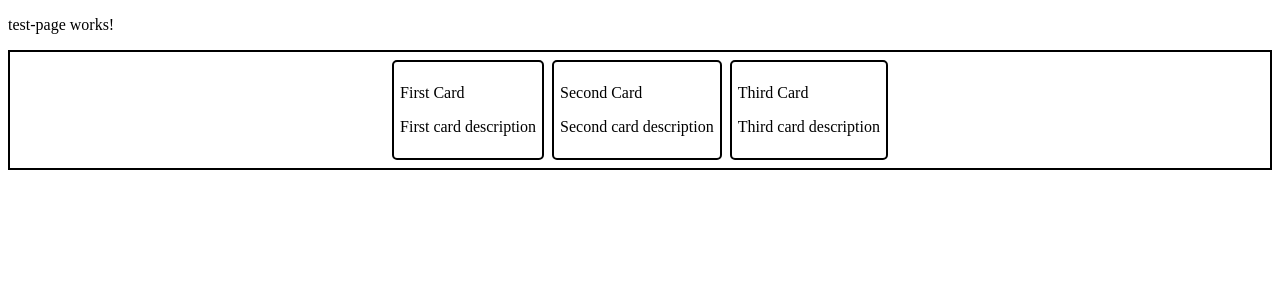
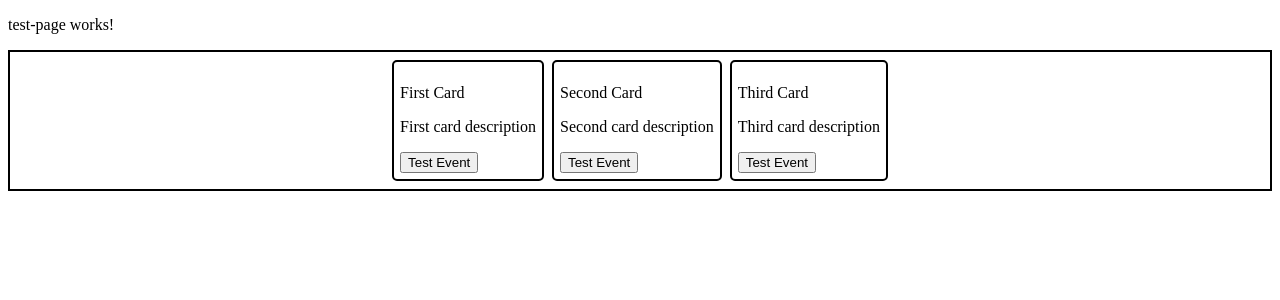
Before and after one commit to rruiz204/poc-looop-mvp, an Angular app in the folder client/: page /test in a window 1280 px wide. Shown: the top 300 px of the page. Built offline with nearby package versions, Linux system fonts and the light colour scheme.

Commit message:
feat(client): learn how to use ouputs with data

```diff
--- a/client/src/app/shared/components/common/molecules/card-example/card-example.component.html
+++ b/client/src/app/shared/components/common/molecules/card-example/card-example.component.html
@@ -1,4 +1,5 @@
 <div class="card">
   <p>{{ title() }}</p>
   <p>{{ description() }}</p>
+  <button (click)="emitMessage()">Test Event</button>
 </div>
--- a/client/src/app/shared/components/common/molecules/card-example/card-example.component.ts
+++ b/client/src/app/shared/components/common/molecules/card-example/card-example.component.ts
@@ -1,4 +1,4 @@
-import { Component, input } from '@angular/core';
+import { Component, input, output } from '@angular/core';
 
 @Component({
   selector: 'app-card-example',
@@ -10,4 +10,10 @@ import { Component, input } from '@angular/core';
 export class CardExampleComponent {
   public readonly title = input.required<string>();
   public readonly description = input.required<string>();
+
+  public readonly sample = output<string>();
+
+  public emitMessage(): void {
+    this.sample.emit("Hello World!!");
+  };
 }
```
